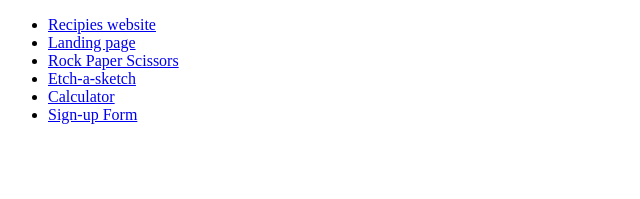
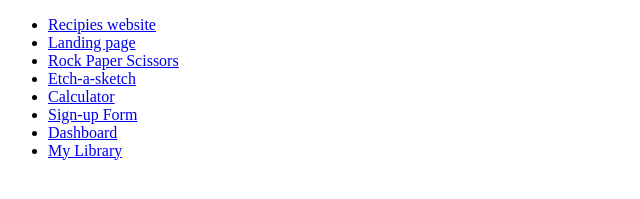
Before and after one commit to natecramer/natecramer.github.io, a plain HTML site: page index.html in a window 1280 px wide. Shown: the part 105-304 px from the top of the page, without its empty margins (0-640 px from the left). Drawn offline with Linux system fonts and the light colour scheme.

Commit message:
Add Dashboard and My Library projects

```diff
--- a/index.html
+++ b/index.html
@@ -16,6 +16,8 @@
         <li><a href="https://natecramer.github.io/odin-etch-a-sketch">Etch-a-sketch</a></li>
         <li><a href="https://natecramer.github.io/odin-calculator">Calculator</a></li>
         <li><a href="https://natecramer.github.io/odin-sign-up-form">Sign-up Form</a></li>
+        <li><a href="https://natecramer.github.io/odin-dashboard">Dashboard</a></li>
+        <li><a href="https://natecramer.github.io/odin-my-library">My Library</a></li>
     </ul>
 </body>
 </html>
```
